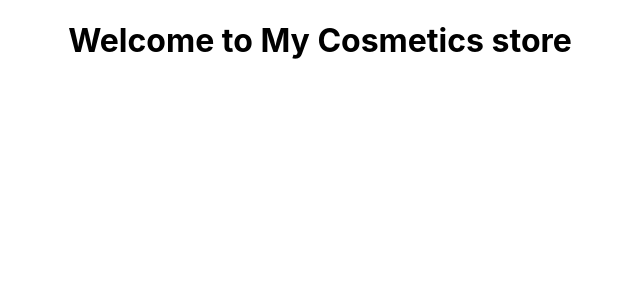
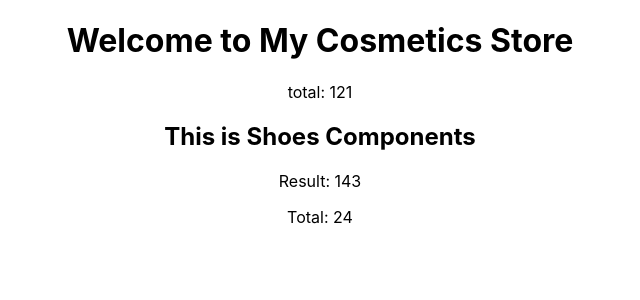
Before and after one commit to shafrinahamed97/storage-and-handler-react, a React (Create React App) app: page / in a window 1280 px wide. Shown: the top 300 px of the page, without its empty margins (320-960 px from the left). Built offline with nearby package versions, Linux system fonts and the light colour scheme.

Commit message:
import default, relative path

```diff
--- a/src/App.js
+++ b/src/App.js
@@ -1,11 +1,12 @@
-import logo from './logo.svg';
 import './App.css';
+import Shoes from './components/Shoes/Shoes';
 import Cosmetics from './components/cosmetics/Cosmetics';
 
 function App() {
   return (
     <div className="App">
       <Cosmetics></Cosmetics>
+      <Shoes></Shoes>
     </div>
   );
 }
--- /dev/null
+++ b/src/components/Shoes/Shoes.js
@@ -0,0 +1,18 @@
+import React from 'react';
+import { add, multiply } from '../../utilities/Calculate';
+
+const Shoes = () => {
+    const first = 13;
+    const second = 11;
+    const result = multiply(first, second);
+    const total = add(first, second);
+    return (
+        <div>
+            <h2>This is Shoes Components</h2>
+            <p>Result: {result}</p>
+            <p>Total: {total}</p>
+        </div>
+    );
+};
+
+export default Shoes;
--- a/src/components/cosmetics/Cosmetics.js
+++ b/src/components/cosmetics/Cosmetics.js
@@ -1,10 +1,17 @@
 import React from 'react';
 import './Cosmetics.css';
+import { add } from '../../utilities/Calculate';
+
 
 const Cosmetics = () => {
+
+    const first = 55;
+    const second = 66;
+    const total = add(first, second);
     return (
         <div>
-            <h1>Welcome to My Cosmetics store</h1>
+            <h1>Welcome to My Cosmetics Store</h1>
+            <p>total: {total}</p>
         </div>
     );
 };
--- /dev/null
+++ b/src/utilities/Calculate.js
@@ -0,0 +1,9 @@
+const add = (first, second) => {
+    return first + second;
+}
+
+const multiply = (first, second) => {
+    return first * second;
+}
+
+export { add, multiply };
```
Also changed, not shown: src/components/Shoes/Shoes.css (added).
